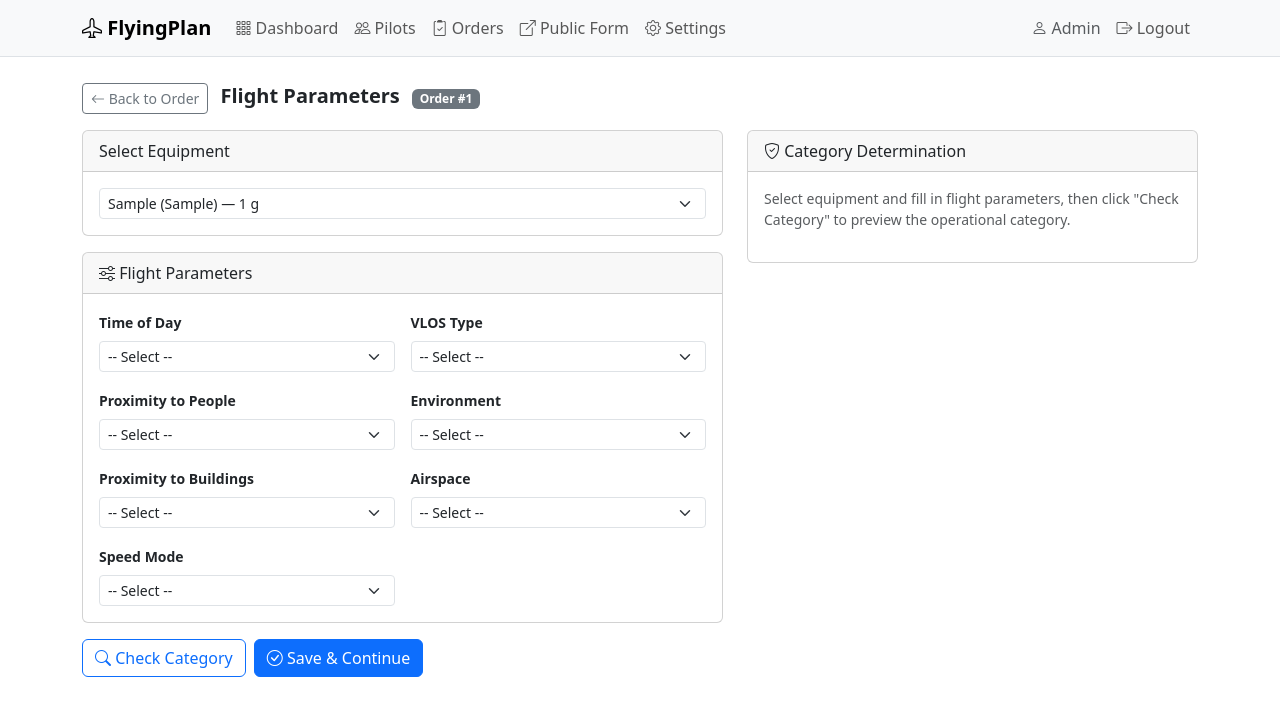
After one commit to AmigoUK/FlyingPlan, a Flask app: page /pilot/orders/1/flight-params in a window 1280 px wide. The commit adds this page. Shown: the top 716 px of the page. Run offline with Flask 3, Linux system fonts and the light colour scheme; a user stored in the database is signed in; tables that the repository leaves empty hold one stand-in row (values such as "Sample post").

Commit message:
Phase 5: Add flight parameters flow with live category preview
Create flight-params route and category-check JSON API endpoint. New
flight_params.html template with equipment dropdown, 7 flight parameter
selects, and AJAX "Check Category" button showing live category result
with distance requirements, blockers, warnings, and registration reqs.
Update order_detail.html to show flight params CTA card with category
badge and blocker-gated risk assessment access.

Co-Authored-By: Claude Opus 4.6 (1M context) <noreply@anthropic.com>

```diff
--- a/blueprints/pilot/routes.py
+++ b/blueprints/pilot/routes.py
@@ -303,6 +303,148 @@ def delete_deliverable(order_id, d_id):
     db.session.commit()
     flash("Deliverable removed.", "success")
     return redirect(url_for("pilot.order_detail", order_id=order.id))
+
+
+# ── Flight Parameters + Category Check ─────────────────────────
+
+@pilot_bp.route("/orders/<int:order_id>/flight-params", methods=["GET", "POST"])
+@role_required("pilot")
+def flight_params(order_id):
+    order = _get_pilot_order(order_id)
+
+    if order.status != "accepted":
+        flash("Flight parameters can only be set for accepted orders.", "warning")
+        return redirect(url_for("pilot.order_detail", order_id=order.id))
+
+    if request.method == "POST":
+        from services.category_engine import DroneProfile, PilotProfile, FlightParams, determine_category
+
+        # Save equipment selection
+        equip_id = request.form.get("equipment_id", type=int)
+        equip = None
+        if equip_id:
+            equip = PilotEquipment.query.filter_by(id=equip_id, user_id=current_user.id).first()
+        order.equipment_id = equip.id if equip else None
+
+        # Save flight parameters
+        tod = request.form.get("time_of_day", "").strip()
+        order.time_of_day = tod if tod in Order.TIMES_OF_DAY else None
+        ptp = request.form.get("proximity_to_people", "").strip()
+        order.proximity_to_people = ptp if ptp in Order.PROXIMITY_TO_PEOPLE else None
+        env = request.form.get("environment_type", "").strip()
+        order.environment_type = env if env in Order.ENVIRONMENT_TYPES else None
+        ptb = request.form.get("proximity_to_buildings", "").strip()
+        order.proximity_to_buildings = ptb if ptb in Order.PROXIMITY_TO_BUILDINGS else None
+        air = request.form.get("airspace_type", "").strip()
+        order.airspace_type = air if air in Order.AIRSPACE_TYPES else None
+        vlos = request.form.get("vlos_type", "").strip()
+        order.vlos_type = vlos if vlos in Order.VLOS_TYPES else None
+        spd = request.form.get("speed_mode", "").strip()
+        order.speed_mode = spd if spd in Order.SPEED_MODES else None
+
+        # Validate required fields
+        if not all([order.time_of_day, order.proximity_to_people, order.environment_type,
+                     order.proximity_to_buildings, order.airspace_type, order.vlos_type, order.speed_mode]):
+            flash("All flight parameters are required.", "danger")
+            return render_template("pilot/flight_params.html", order=order)
+
+        # Run category engine
+        drone = DroneProfile(
+            class_mark=equip.class_mark or 'legacy' if equip else 'legacy',
+            mtom_grams=equip.mtom_grams or 0 if equip else 0,
+            has_camera=equip.has_camera if equip else True,
+            green_light_type=equip.green_light_type or 'none' if equip else 'none',
+            green_light_weight_grams=equip.green_light_weight_grams or 0 if equip else 0,
+            has_low_speed_mode=equip.has_low_speed_mode if equip else False,
+            remote_id_capable=equip.remote_id_capable if equip else False,
+        )
+        pilot_profile = PilotProfile(
+            has_flyer_id=current_user.flying_id_valid,
+            has_a2_cofc=current_user.has_a2_cofc,
+            gvc_level=current_user.gvc_level,
+            oa_type=current_user.oa_type,
+            has_insurance=bool(current_user.insurance_expiry),
+        )
+        flight = FlightParams(
+            time_of_day=order.time_of_day,
+            proximity_to_people=order.proximity_to_people,
+            environment_type=order.environment_type,
+            proximity_to_buildings=order.proximity_to_buildings,
+            airspace_type=order.airspace_type,
+            vlos_type=order.vlos_type,
+            speed_mode=order.speed_mode,
+        )
+
+        result = determine_category(drone, pilot_profile, flight)
+        order.operational_category = result.category
+        order.category_determined_at = datetime.now(timezone.utc)
+        order.category_blockers = json.dumps(result.blockers) if result.blockers else None
+
+        db.session.commit()
+
+        if result.blockers:
+            flash(f"Category determined: {result.category.replace('_', ' ').title()}. There are blockers that must be resolved.", "warning")
+        else:
+            flash(f"Category determined: {result.category.replace('_', ' ').title()}. You may proceed to the risk assessment.", "success")
+        return redirect(url_for("pilot.order_detail", order_id=order.id))
+
+    return render_template("pilot/flight_params.html", order=order)
+
+
+@pilot_bp.route("/orders/<int:order_id>/category-check", methods=["POST"])
+@role_required("pilot")
+def category_check(order_id):
+    """AJAX endpoint for live category preview."""
+    order = _get_pilot_order(order_id)
+    from services.category_engine import DroneProfile, PilotProfile, FlightParams, determine_category
+
+    data = request.get_json()
+    if not data:
+        return jsonify({"error": "No data provided"}), 400
+
+    equip_id = data.get("equipment_id")
+    equip = None
+    if equip_id:
+        equip = PilotEquipment.query.filter_by(id=int(equip_id), user_id=current_user.id).first()
+
+    drone = DroneProfile(
+        class_mark=equip.class_mark or 'legacy' if equip else 'legacy',
+        mtom_grams=equip.mtom_grams or 0 if equip else 0,
+        has_camera=equip.has_camera if equip else True,
+        green_light_type=equip.green_light_type or 'none' if equip else 'none',
+        green_light_weight_grams=equip.green_light_weight_grams or 0 if equip else 0,
+        has_low_speed_mode=equip.has_low_speed_mode if equip else False,
+        remote_id_capable=equip.remote_id_capable if equip else False,
+    )
+    pilot_profile = PilotProfile(
+        has_flyer_id=current_user.flying_id_valid,
+        has_a2_cofc=current_user.has_a2_cofc,
+        gvc_level=current_user.gvc_level,
+        oa_type=current_user.oa_type,
+        has_insurance=bool(current_user.insurance_expiry),
+    )
+    flight = FlightParams(
+        time_of_day=data.get("time_of_day", "day"),
+        proximity_to_people=data.get("proximity_to_people", "50m_plus"),
+        environment_type=data.get("environment_type", "open_countryside"),
+        proximity_to_buildings=data.get("proximity_to_buildings", "over_150m"),
+        airspace_type=data.get("airspace_type", "uncontrolled"),
+        vlos_type=data.get("vlos_type", "vlos"),
+        speed_mode=data.get("speed_mode", "normal"),
+    )
+
+    result = determine_category(drone, pilot_profile, flight)
+    return jsonify({
+        "category": result.category,
+        "blockers": result.blockers,
+        "warnings": result.warnings,
+        "min_distance_people_m": result.min_distance_people_m,
+        "min_distance_buildings_m": result.min_distance_buildings_m,
+        "can_overfly_people": result.can_overfly_people,
+        "is_legal_ra_required": result.is_legal_ra_required,
+        "legal_notes": result.legal_notes,
+        "registration_reqs": result.registration_reqs,
+    })
 
 
 # ── Risk Assessment ─────────────────────────────────────────────
--- /dev/null
+++ b/templates/pilot/flight_params.html
@@ -0,0 +1,282 @@
+{% extends "base.html" %}
+{% block title %}Flight Parameters - Order #{{ order.id }}{% endblock %}
+
+{% block content %}
+<div class="d-flex justify-content-between align-items-center mb-3">
+    <div>
+        <a href="{{ url_for('pilot.order_detail', order_id=order.id) }}" class="btn btn-sm btn-outline-secondary me-2">
+            <i class="bi bi-arrow-left"></i> Back to Order
+        </a>
+        <strong class="fs-5">Flight Parameters</strong>
+        <span class="badge bg-secondary ms-2">Order #{{ order.id }}</span>
+    </div>
+</div>
+
+<form method="POST" id="flightParamsForm">
+    <input type="hidden" name="csrf_token" value="{{ csrf_token() }}">
+
+    <div class="row g-4">
+        <div class="col-lg-7">
+            <!-- Equipment Selection -->
+            <div class="card mb-3">
+                <div class="card-header"><i class="bi bi-drone"></i> Select Equipment</div>
+                <div class="card-body">
+                    <select name="equipment_id" id="equipmentSelect" class="form-select form-select-sm" required>
+                        <option value="">-- Select Drone --</option>
+                        {% for eq in current_user.equipment %}
+                        {% if eq.is_active %}
+                        <option value="{{ eq.id }}" {{ 'selected' if order.equipment_id == eq.id }}>
+                            {{ eq.drone_model }}
+                            {% if eq.class_mark %} ({{ eq.class_mark }}){% endif %}
+                            {% if eq.mtom_grams %} — {{ eq.mtom_display }}{% endif %}
+                        </option>
+                        {% endif %}
+                        {% endfor %}
+                    </select>
+                    {% if not current_user.equipment %}
+                    <div class="alert alert-warning mt-2 mb-0 small">
+                        <i class="bi bi-exclamation-triangle"></i> No equipment registered.
+                        <a href="{{ url_for('pilot.profile') }}">Add equipment in your profile</a>.
+                    </div>
+                    {% endif %}
+                </div>
+            </div>
+
+            <!-- Flight Parameters -->
+            <div class="card mb-3">
+                <div class="card-header"><i class="bi bi-sliders"></i> Flight Parameters</div>
+                <div class="card-body">
+                    <div class="row g-3">
+                        <div class="col-md-6">
+                            <label class="form-label small fw-bold">Time of Day</label>
+                            <select name="time_of_day" class="form-select form-select-sm fp-field" required>
+                                <option value="">-- Select --</option>
+                                <option value="day" {{ 'selected' if order.time_of_day == 'day' }}>Day</option>
+                                <option value="twilight" {{ 'selected' if order.time_of_day == 'twilight' }}>Twilight</option>
+                                <option value="night" {{ 'selected' if order.time_of_day == 'night' }}>Night</option>
+                            </select>
+                        </div>
+                        <div class="col-md-6">
+                            <label class="form-label small fw-bold">VLOS Type</label>
+                            <select name="vlos_type" class="form-select form-select-sm fp-field" required>
+                                <option value="">-- Select --</option>
+                                <option value="vlos" {{ 'selected' if order.vlos_type == 'vlos' }}>VLOS</option>
+                                <option value="extended_vlos" {{ 'selected' if order.vlos_type == 'extended_vlos' }}>Extended VLOS</option>
+                                <option value="bvlos" {{ 'selected' if order.vlos_type == 'bvlos' }}>BVLOS</option>
+                            </select>
+                        </div>
+                        <div class="col-md-6">
+                            <label class="form-label small fw-bold">Proximity to People</label>
+                            <select name="proximity_to_people" class="form-select form-select-sm fp-field" required>
+                                <option value="">-- Select --</option>
+                                <option value="50m_plus" {{ 'selected' if order.proximity_to_people == '50m_plus' }}>50m+ from people</option>
+                                <option value="near_under_50m" {{ 'selected' if order.proximity_to_people == 'near_under_50m' }}>Near people (&lt;50m)</option>
+                                <option value="over_uninvolved" {{ 'selected' if order.proximity_to_people == 'over_uninvolved' }}>Over uninvolved people</option>
+                                <option value="over_crowds" {{ 'selected' if order.proximity_to_people == 'over_crowds' }}>Over assemblies of people</option>
+                                <option value="controlled_area" {{ 'selected' if order.proximity_to_people == 'controlled_area' }}>Controlled/cordoned area</option>
+                            </select>
+                        </div>
+                        <div class="col-md-6">
+                            <label class="form-label small fw-bold">Environment</label>
+                            <select name="environment_type" class="form-select form-select-sm fp-field" required>
+                                <option value="">-- Select --</option>
+                                <option value="open_countryside" {{ 'selected' if order.environment_type == 'open_countryside' }}>Open countryside</option>
+                                <option value="suburban" {{ 'selected' if order.environment_type == 'suburban' }}>Suburban</option>
+                                <option value="urban" {{ 'selected' if order.environment_type == 'urban' }}>Urban</option>
+                                <option value="industrial" {{ 'selected' if order.environment_type == 'industrial' }}>Industrial</option>
+                                <option value="congested" {{ 'selected' if order.environment_type == 'congested' }}>Congested area</option>
+                            </select>
+                        </div>
+                        <div class="col-md-6">
+                            <label class="form-label small fw-bold">Proximity to Buildings</label>
+                            <select name="proximity_to_buildings" class="form-select form-select-sm fp-field" required>
+                                <option value="">-- Select --</option>
+                                <option value="over_150m" {{ 'selected' if order.proximity_to_buildings == 'over_150m' }}>150m+ from buildings</option>
+                                <option value="50_to_150m" {{ 'selected' if order.proximity_to_buildings == '50_to_150m' }}>50-150m from buildings</option>
+                                <option value="under_50m" {{ 'selected' if order.proximity_to_buildings == 'under_50m' }}>&lt;50m from buildings</option>
+                            </select>
+                        </div>
+                        <div class="col-md-6">
+                            <label class="form-label small fw-bold">Airspace</label>
+                            <select name="airspace_type" class="form-select form-select-sm fp-field" required>
+                                <option value="">-- Select --</option>
+                                <option value="uncontrolled" {{ 'selected' if order.airspace_type == 'uncontrolled' }}>Uncontrolled (Class G)</option>
+                                <option value="frz" {{ 'selected' if order.airspace_type == 'frz' }}>Flight Restriction Zone</option>
+                                <option value="controlled" {{ 'selected' if order.airspace_type == 'controlled' }}>Controlled airspace</option>
+                                <option value="restricted" {{ 'selected' if order.airspace_type == 'restricted' }}>Restricted area</option>
+                                <option value="danger" {{ 'selected' if order.airspace_type == 'danger' }}>Danger area</option>
+                            </select>
+                        </div>
+                        <div class="col-md-6">
+                            <label class="form-label small fw-bold">Speed Mode</label>
+                            <select name="speed_mode" class="form-select form-select-sm fp-field" required>
+                                <option value="">-- Select --</option>
+                                <option value="normal" {{ 'selected' if order.speed_mode == 'normal' }}>Normal</option>
+                                <option value="low_speed" {{ 'selected' if order.speed_mode == 'low_speed' }}>Low Speed (&le;3 m/s)</option>
+                                <option value="sport" {{ 'selected' if order.speed_mode == 'sport' }}>Sport</option>
+                            </select>
+                        </div>
+                    </div>
+                </div>
+            </div>
+
+            <div class="d-flex gap-2">
+                <button type="button" class="btn btn-outline-primary" id="checkCategoryBtn">
+                    <i class="bi bi-search"></i> Check Category
+                </button>
+                <button type="submit" class="btn btn-primary" id="submitBtn">
+                    <i class="bi bi-check-circle"></i> Save &amp; Continue
+                </button>
+            </div>
+        </div>
+
+        <!-- Category Result Panel -->
+        <div class="col-lg-5">
+            <div class="card sticky-top" style="top: 1rem;" id="categoryResultCard">
+                <div class="card-header"><i class="bi bi-shield-check"></i> Category Determination</div>
+                <div class="card-body" id="categoryResult">
+                    <p class="text-muted small">Select equipment and fill in flight parameters, then click "Check Category" to preview the operational category.</p>
+                </div>
+            </div>
+        </div>
+    </div>
+</form>
+{% endblock %}
+
+{% block scripts %}
+<script>
+(function() {
+    var checkBtn = document.getElementById('checkCategoryBtn');
+    var resultDiv = document.getElementById('categoryResult');
+    var csrfToken = document.querySelector('input[name="csrf_token"]').value;
+
+    function escapeHtml(text) {
+        var div = document.createElement('div');
+        div.appendChild(document.createTextNode(text));
+        return div.textContent;
+    }
+
+    function createAlert(type, icon, text) {
+        var div = document.createElement('div');
+        div.className = 'alert alert-' + type + ' py-1 small mb-1';
+        var i = document.createElement('i');
+        i.className = 'bi bi-' + icon;
+        div.appendChild(i);
+        div.appendChild(document.createTextNode(' ' + text));
+        return div;
+    }
+
+    checkBtn.addEventListener('click', function() {
+        var data = {
+            equipment_id: document.getElementById('equipmentSelect').value,
+            time_of_day: document.querySelector('[name="time_of_day"]').value,
+            proximity_to_people: document.querySelector('[name="proximity_to_people"]').value,
+            environment_type: document.querySelector('[name="environment_type"]').value,
+            proximity_to_buildings: document.querySelector('[name="proximity_to_buildings"]').value,
+            airspace_type: document.querySelector('[name="airspace_type"]').value,
+            vlos_type: document.querySelector('[name="vlos_type"]').value,
+            speed_mode: document.querySelector('[name="speed_mode"]').value,
+        };
+
+        resultDiv.textContent = '';
+        var spinner = document.createElement('div');
+        spinner.className = 'text-center';
+        spinner.textContent = 'Checking...';
+        resultDiv.appendChild(spinner);
+
+        fetch('{{ url_for("pilot.category_check", order_id=order.id) }}', {
+            method: 'POST',
+            headers: {
+                'Content-Type': 'application/json',
+                'X-CSRFToken': csrfToken,
+            },
+            body: JSON.stringify(data),
+        })
+        .then(function(r) { return r.json(); })
+        .then(function(result) {
+            resultDiv.textContent = '';
+
+            // Category badge
+            var catClass = 'secondary';
+            if (result.category.indexOf('open_') === 0) catClass = result.blockers.length ? 'warning' : 'success';
+            else if (result.category.indexOf('specific_') === 0) catClass = 'primary';
+            else if (result.category === 'certified') catClass = 'danger';
+
+            var catDisplay = result.category.replace(/_/g, ' ').replace(/\b\w/g, function(l) { return l.toUpperCase(); });
+            var h5 = document.createElement('h5');
+            var badge = document.createElement('span');
+            badge.className = 'badge bg-' + catClass;
+            badge.textContent = catDisplay;
+            h5.appendChild(badge);
+            resultDiv.appendChild(h5);
+
+            // Distances
+            var distRow = document.createElement('div');
+            distRow.className = 'row small mb-2';
+            var d1 = document.createElement('div');
+            d1.className = 'col-6';
+            d1.textContent = 'Min distance (people): ' + result.min_distance_people_m + 'm';
+            var d2 = document.createElement('div');
+            d2.className = 'col-6';
+            d2.textContent = 'Min distance (buildings): ' + result.min_distance_buildings_m + 'm';
+            distRow.appendChild(d1);
+            distRow.appendChild(d2);
+            resultDiv.appendChild(distRow);
+
+            if (result.is_legal_ra_required) {
+                resultDiv.appendChild(createAlert('info', 'info-circle', 'A documented risk assessment is legally required.'));
+            } else {
+                resultDiv.appendChild(createAlert('secondary', 'info-circle', 'Pre-flight checklist is good practice (not legally required for Open).'));
+            }
+
+            // Blockers
+            result.blockers.forEach(function(b) {
+                resultDiv.appendChild(createAlert('danger', 'x-circle', b));
+            });
+
+            // Warnings
+            result.warnings.forEach(function(w) {
+                resultDiv.appendChild(createAlert('warning', 'exclamation-triangle', w));
+            });
+
+            // Registration
+            if (result.registration_reqs) {
+                var regDiv = document.createElement('div');
+                regDiv.className = 'small mb-2';
+                var reqs = [];
+                if (result.registration_reqs.flyer_id) reqs.push('Flyer ID');
+                if (result.registration_reqs.operator_id) reqs.push('Operator ID');
+                if (result.registration_reqs.remote_id) reqs.push('Remote ID');
+                if (result.registration_reqs.insurance) reqs.push('Insurance');
+                regDiv.textContent = 'Registration: ' + (reqs.join(', ') || 'None required');
+                resultDiv.appendChild(regDiv);
+            }
+
+            // Legal notes
+            if (result.legal_notes.length) {
+                var details = document.createElement('details');
+                details.className = 'small';
+                var summary = document.createElement('summary');
+                summary.className = 'text-muted';
+                summary.style.cursor = 'pointer';
+                summary.textContent = 'Legal notes';
+                details.appendChild(summary);
+                var ul = document.createElement('ul');
+                ul.className = 'mt-1';
+                result.legal_notes.forEach(function(n) {
+                    var li = document.createElement('li');
+                    li.textContent = n;
+                    ul.appendChild(li);
+                });
+                details.appendChild(ul);
+                resultDiv.appendChild(details);
+            }
+        })
+        .catch(function(err) {
+            resultDiv.textContent = '';
+            resultDiv.appendChild(createAlert('danger', 'x-circle', 'Error checking category. Please try again.'));
+        });
+    });
+})();
+</script>
+{% endblock %}
```
Also changed, not shown: templates/pilot/order_detail.html (+47 -2 lines).
